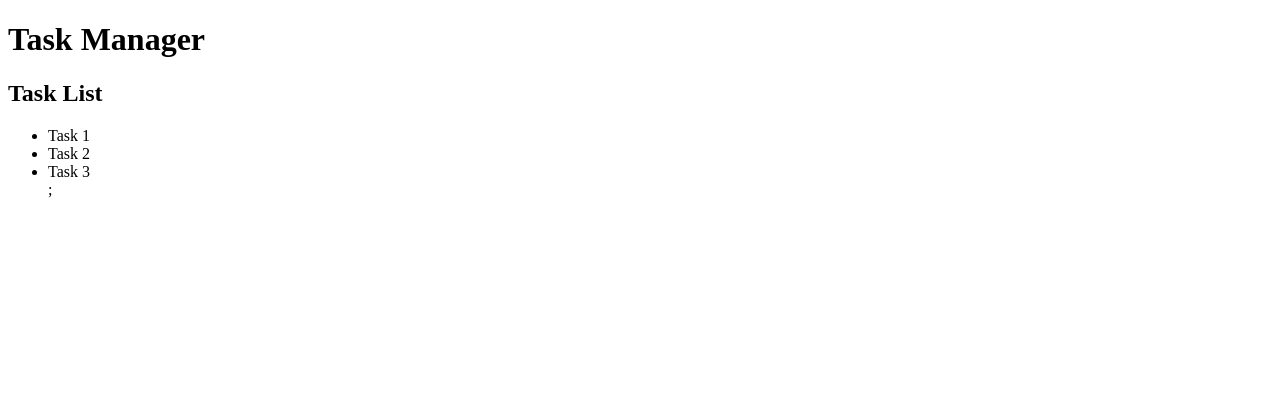
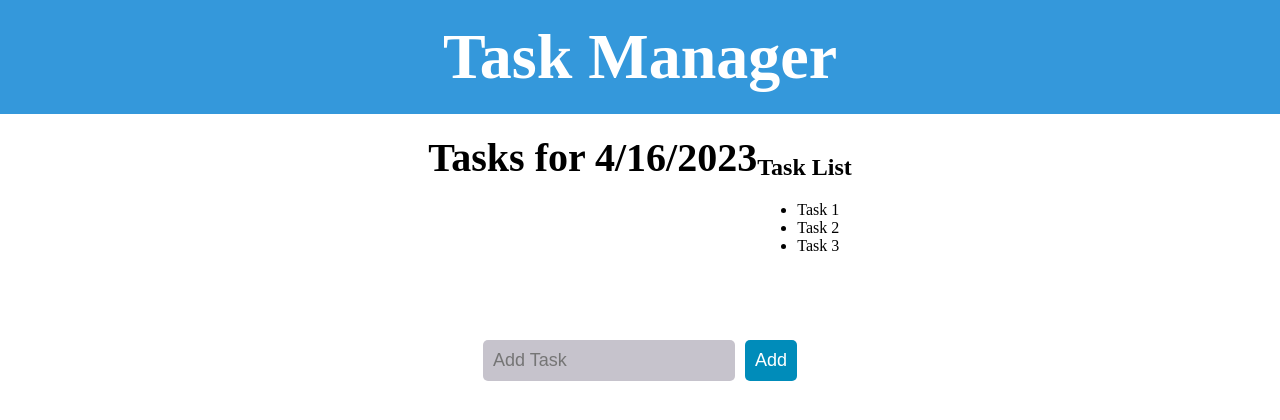
Before and after one commit to Milovan1995/task-manager, a React (Create React App) app: page / in a window 1280 px wide. Shown: the top 420 px of the page. Built offline with nearby package versions, Linux system fonts and the light colour scheme.

Commit message:
Add css styling and functionality to list

```diff
--- a/public/index.html
+++ b/public/index.html
@@ -2,14 +2,11 @@
 <html lang="en">
   <head>
     <meta charset="utf-8" />
-    <link rel="icon" href="%PUBLIC_URL%/favicon.ico" />
     <meta name="viewport" content="width=device-width, initial-scale=1" />
-    <meta name="theme-color" content="#000000" />
     <meta
       name="description"
-      content="Web site created using create-react-app"
+      content="Task manager"
     />
-    <link rel="apple-touch-icon" href="%PUBLIC_URL%/logo192.png" />
     <!--
       manifest.json provides metadata used when your web app is installed on a
       user's mobile device or desktop. See https://developers.google.com/web/fundamentals/web-app-manifest/
@@ -24,7 +21,7 @@
       work correctly both with client-side routing and a non-root public URL.
       Learn how to configure a non-root public URL by running `npm run build`.
     -->
-    <title>React App</title>
+    <title>Task Manager</title>
   </head>
   <body>
     <noscript>You need to enable JavaScript to run this app.</noscript>
--- a/src/App.js
+++ b/src/App.js
@@ -1,12 +1,12 @@
 import React from "react";
 import Header from "./components/Header";
-import TaskList from "./components/TaskList";
+import NewTask from "./components/NewTask";
 
 const App = () => {
   return (
-    <div>
+    <div className="app-container">
       <Header/>
-      <TaskList/>
+      <NewTask/>
     </div>
   );
 };
--- /dev/null
+++ b/src/components/Header.css
@@ -0,0 +1,21 @@
+body {
+    margin: 0;
+    padding: 0;
+}
+.header-container {
+    background-color: #3498db;
+    display: flex;
+    justify-content: center;
+ }
+
+  .header-title {
+    color: white;
+    display: block;
+    font-size: 4rem;
+    margin: 0;
+    font-family: cursive;
+    max-width: 800px;
+    width: 100%;
+    padding: 20px;
+    text-align: center;
+  }
--- a/src/components/Header.jsx
+++ b/src/components/Header.jsx
@@ -1,9 +1,13 @@
 import React from "react";
+import "./Header.css";
 
 const Header = () => {
-   return( <header>
-        <h1>Task Manager</h1>
-    </header>
-   );
+  return (
+    <div className="header-container">
+      <h1 className="header-title">Task Manager</h1>
+
+    </div>
+  );
 };
+
 export default Header;
--- /dev/null
+++ b/src/components/NewTask.css
@@ -0,0 +1,48 @@
+body {
+    margin: 0;
+    padding: 0;
+}
+.new-task-container {
+    display: flex;
+    justify-content: center;
+    margin: 10px;
+    padding: 10px;
+    background-color: #fff;
+    border-radius: 5px;
+  }
+
+  .new-task-heading {
+    margin-top: 0;
+    font-size: 2.5rem;
+    align-items: center;
+  }
+
+  .new-task-form {
+    margin-top: 20px;
+    position: absolute;
+    top: 320px;
+  }
+
+  .new-task-form input {
+    background-color: #c6c3cc;
+    padding: 10px;
+    border: none;
+    border-radius: 5px;
+    margin-right: 10px;
+    font-size: 18px;
+    border: 1px rgba(0, 0, 0, 0.112) 20%;
+  }
+
+  .new-task-form button {
+    padding: 10px;
+    background-color: #008cba;
+    color: #fff;
+    border: none;
+    border-radius: 5px;
+    font-size: 18px;
+    cursor: pointer;
+  }
+
+  .new-task-form button:hover {
+    background-color: #006a8e;
+  }
--- a/src/components/NewTask.jsx
+++ b/src/components/NewTask.jsx
@@ -1,5 +1,43 @@
-import React, {useState} from "react";
+import React, { useState } from "react";
+import TaskList from "./TaskList";
+import EveryDayTasks  from "./DailyTasks";
+import "./NewTask.css";
 
 const NewTask = () => {
-    const [allTasks, addTask] = useState()
-}
+  const [tasks, setTasks] = useState(EveryDayTasks);
+  const [textVar, setTextVar] = useState("");
+
+  const addingTask = () => {
+    if (textVar.trim() !== "") {
+      setTasks([
+        ...tasks,
+        {
+          name: textVar.trim(),
+          id: new Date().getTime(),
+        },
+      ]);
+      setTextVar("");
+    }
+  };
+
+  const todaysDate = new Date().toLocaleDateString();
+
+  return (
+    <div className="new-task-container">
+      <h2 className="new-task-heading">Tasks for {todaysDate}</h2>
+      <TaskList tasks={tasks} />
+      <div className="new-task-form">
+        <input
+          placeholder="Add Task"
+          value={textVar}
+          onChange={(e) => setTextVar(e.target.value)}
+        />
+        <button className="new-task-button" onClick={addingTask}>
+          Add
+        </button>
+      </div>
+    </div>
+  );
+};
+
+export default NewTask;
--- a/src/components/TaskList.jsx
+++ b/src/components/TaskList.jsx
@@ -1,16 +1,17 @@
 import React from "react";
 import EveryDayTasks from "./DailyTasks";
 
-const TaskList = () => {
+const TaskList = ({ tasks }) => {
   return (
     <div>
       <h2>Task List</h2>
       <ul>
-            {EveryDayTasks.map((task) => (
-                <li key = {task.id}>{task.name}</li>
-            ))};
+        {tasks.map((task) => (
+          <li key={task.id}>{task.name}</li>
+        ))}
       </ul>
     </div>
   );
 };
+
 export default TaskList;
```
Lines whose indentation alone changed are shown as unchanged.
